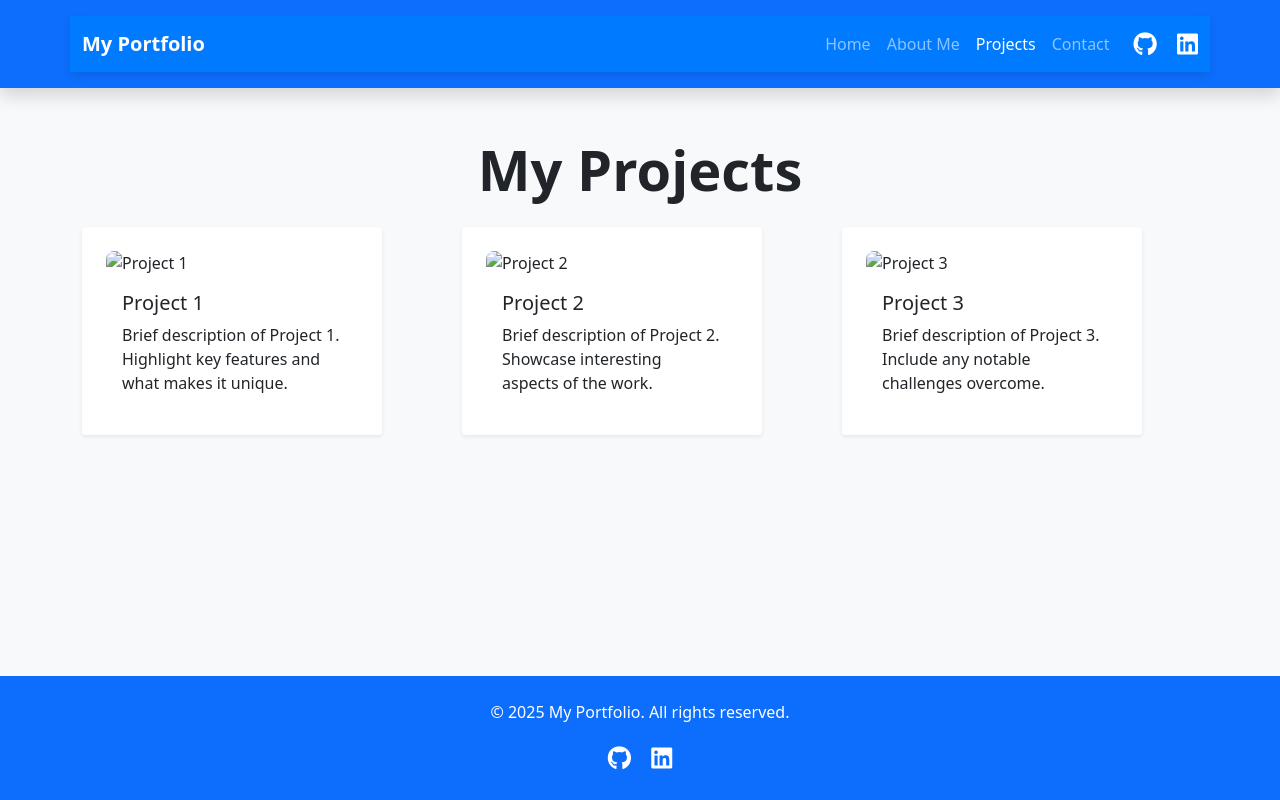
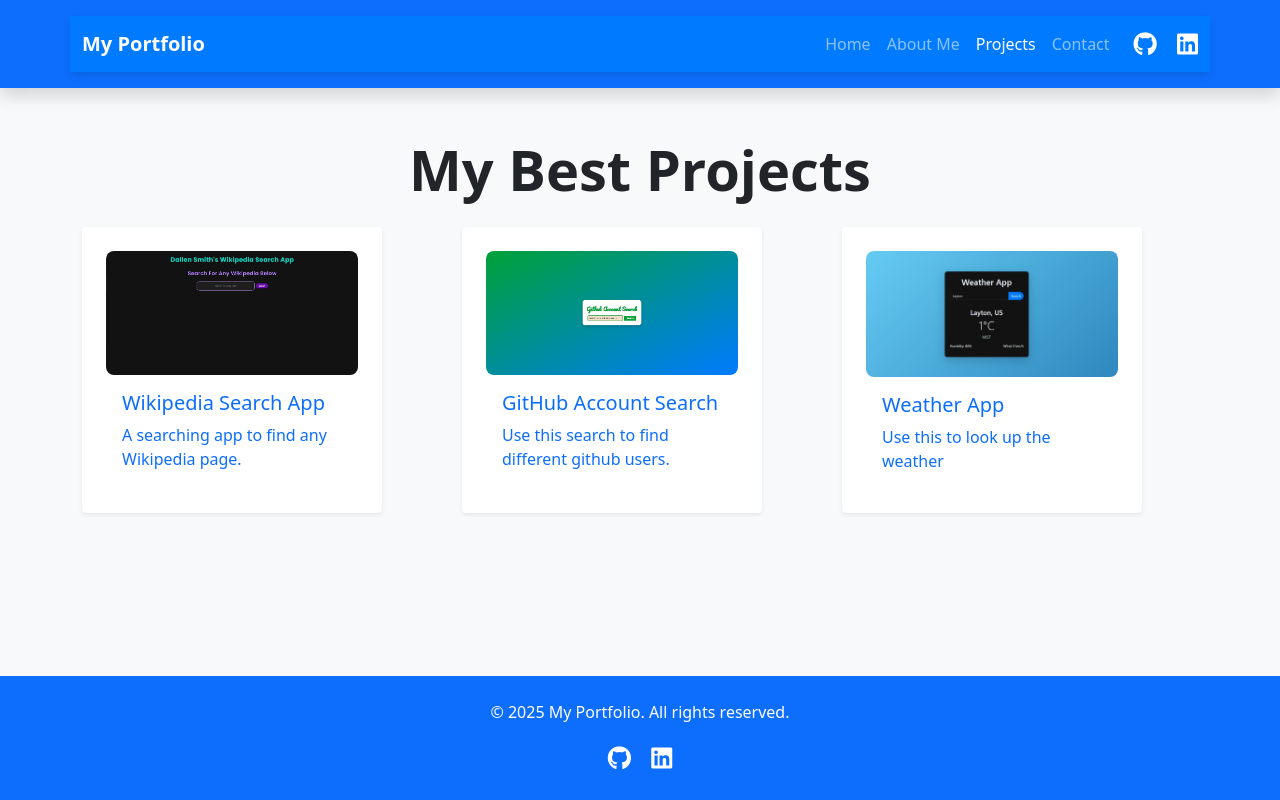
Before and after one commit to dallensmith93/ActualPortfolio, a website: page projects.html in a window 1280 px wide. Drawn offline with nearby package versions, Linux system fonts and the light colour scheme.

Commit message:
final changes to upload this

```diff
--- a/projects.html
+++ b/projects.html
@@ -64,34 +64,40 @@
 
     <main class="container mt-5">
 
-        <h2 class="text-center display-4 fw-bold mb-4">My Projects</h2>
+        <h2 class="text-center display-4 fw-bold mb-4">My Best Projects</h2>
         <section class="row g-4">
             <div class="col-md-4">
+                <a href="https://wikipediaviewer1.netlify.app/" class="text-decoration-none">
                     <div class="card h-100 border-0 shadow-sm project-card">
-                    <img src="path/to/project-image1.jpg" alt="Project 1" class="project-image">
+                        <img src="img/wiki image.JPG" alt="Project 1" class="project-image">
                         <div class="card-body">
-                        <h5 class="card-title">Project 1</h5>
-                        <p class="card-text">Brief description of Project 1. Highlight key features and what makes it unique.</p>
+                            <h5 class="card-title">Wikipedia Search App</h5>
+                            <p class="card-text">A searching app to find any Wikipedia page.</p>
                         </div>
                     </div>
+                </a>
             </div>
             <div class="col-md-4">
+                <a href="https://accountsearchgithub.netlify.app/" class="text-decoration-none">
                     <div class="card h-100 border-0 shadow-sm project-card">
-                    <img src="path/to/project-image2.jpg" alt="Project 2" class="project-image">
+                        <img src="img/git hub image.JPG" alt="Project 2" class="project-image">
                         <div class="card-body">
-                        <h5 class="card-title">Project 2</h5>
-                        <p class="card-text">Brief description of Project 2. Showcase interesting aspects of the work.</p>
+                            <h5 class="card-title">GitHub Account Search</h5>
+                            <p class="card-text">Use this search to find different github users.</p>
                         </div>
                     </div>
+                </a>
             </div>
             <div class="col-md-4">
+                <a href="https://github.com/dallensmith93/weatherpredicter" class="text-decoration-none">
                     <div class="card h-100 border-0 shadow-sm project-card">
-                    <img src="path/to/project-image3.jpg" alt="Project 3" class="project-image">
+                        <img src="img/weather app.JPG" alt="Project 3" class="project-image">
                         <div class="card-body">
-                        <h5 class="card-title">Project 3</h5>
-                        <p class="card-text">Brief description of Project 3. Include any notable challenges overcome.</p>
+                            <h5 class="card-title">Weather App</h5>
+                            <p class="card-text">Use this to look up the weather</p>
                         </div>
                     </div>
+                </a>
             </div>
         </section>
     </main>
```
Lines whose indentation alone changed are shown as unchanged.
